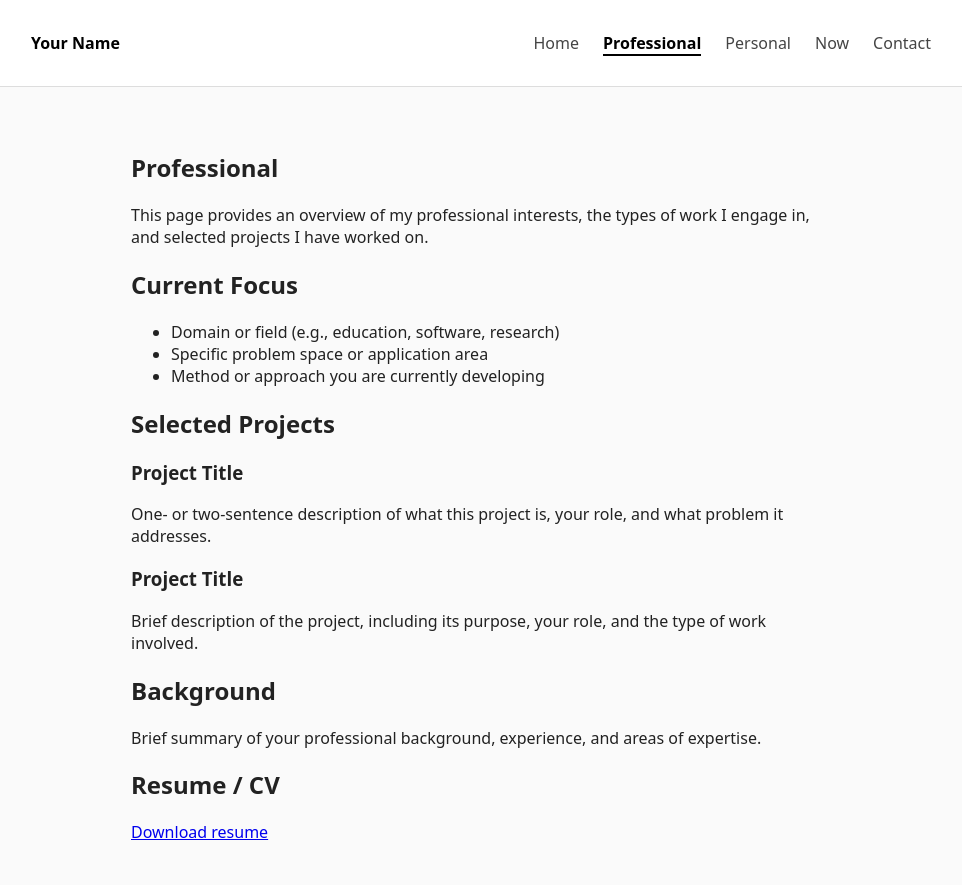
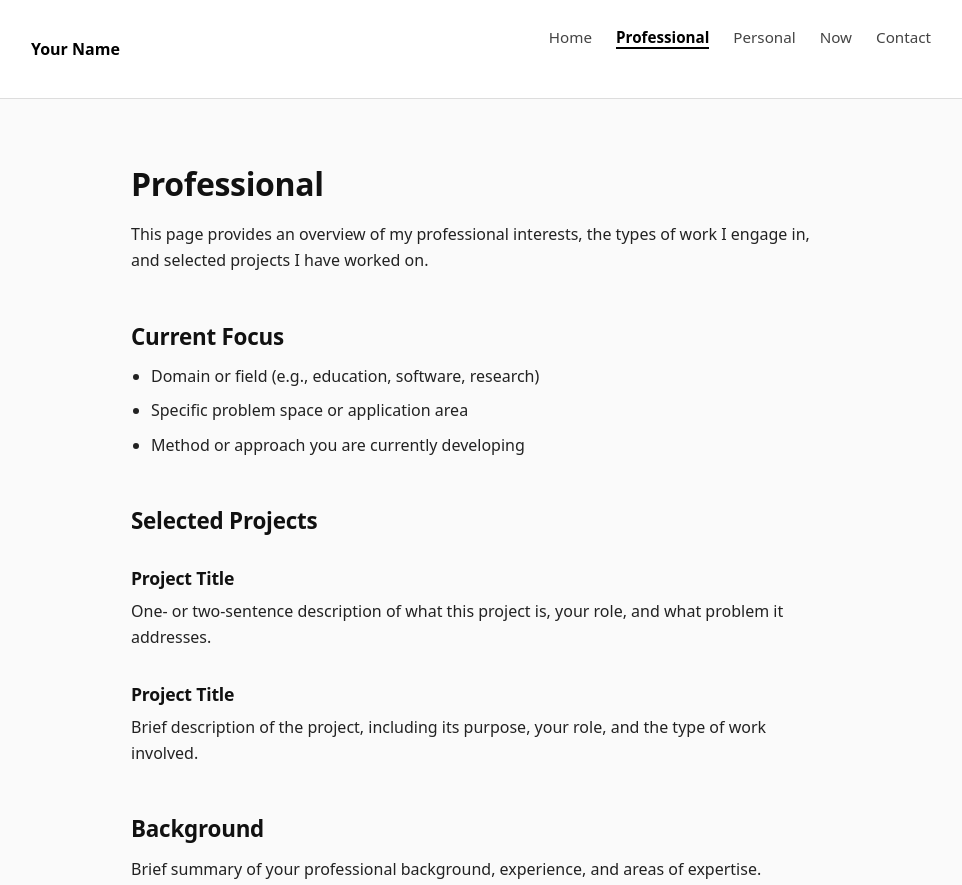
Before and after one commit to JustAnIdi0t/personal-site, a plain HTML site: page professional.html in a window 1280 px wide. Shown: the top 885 px of the page, without its empty margins (159-1121 px from the left). Drawn offline with Linux system fonts and the light colour scheme.

Commit message:
type changes

```diff
--- a/css/style.css
+++ b/css/style.css
@@ -1,9 +1,54 @@
+/* Typography foundation */
+
 body {
   margin: 0;
-  font-family: system-ui, sans-serif;
+  font-family: system-ui, -apple-system, BlinkMacSystemFont,
+               "Segoe UI", Roboto, Helvetica, Arial, sans-serif;
+  font-size: 16px;
+  line-height: 1.65;
   background: #fafafa;
   color: #222;
 }
+
+h1, h2, h3 {
+  line-height: 1.3;
+  font-weight: 600;
+  letter-spacing: -0.01em;
+  color: #111;
+}
+
+h1 {
+  font-size: 2rem;
+  margin-bottom: 1rem;
+}
+
+h2 {
+  font-size: 1.4rem;
+  margin-top: 3rem;
+  margin-bottom: 0.75rem;
+}
+
+h3 {
+  font-size: 1.1rem;
+  margin-top: 2rem;
+  margin-bottom: 0.5rem;
+}
+
+p {
+  margin-top: 0;
+  margin-bottom: 1.25rem;
+}
+
+ul {
+  padding-left: 1.25rem;
+  margin-top: 0.5rem;
+  margin-bottom: 1.5rem;
+}
+
+li {
+  margin-bottom: 0.5rem;
+}
+
 
 .nav-inner {
   max-width: 900px;
@@ -18,6 +63,23 @@ nav {
   border-bottom: 1px solid #ddd;
   padding: 1rem 2rem;
 }
+
+.site-title {
+  font-weight: 600;
+  text-decoration: none;
+  color: #111;
+}
+
+.nav-links a {
+  font-size: 0.95rem;
+  text-decoration: none;
+  color: #444;
+}
+
+.nav-links a:hover {
+  color: #000;
+}
+
 
 .site-title {
   text-decoration: none;
```
